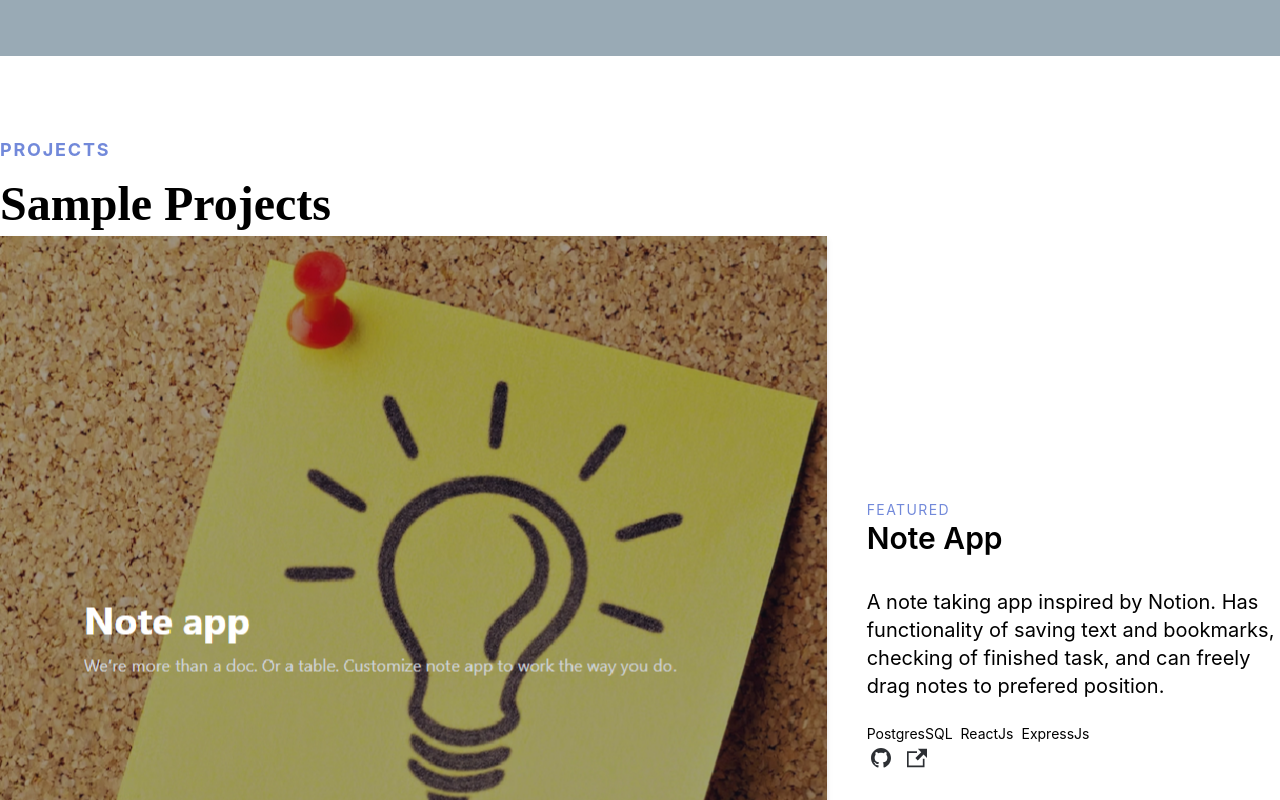
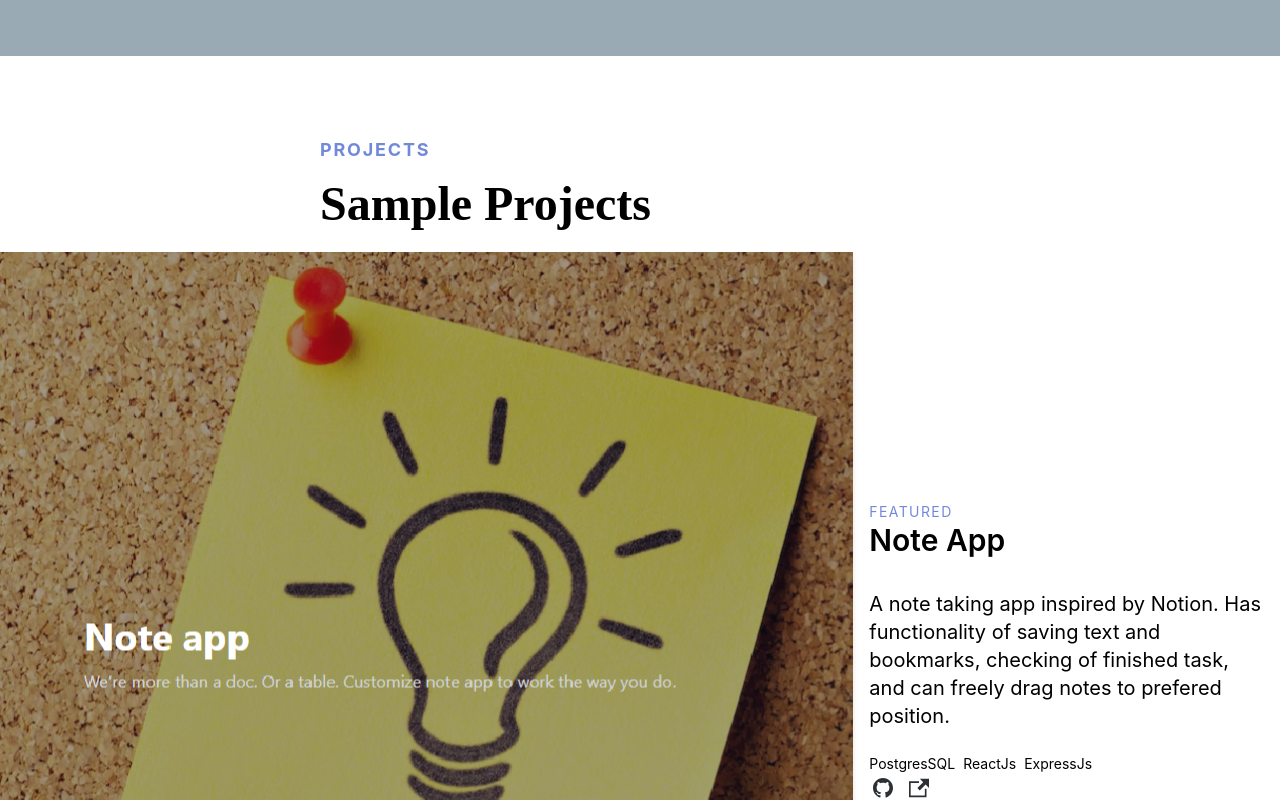
Before and after one commit to briankarlsayen/portfolio_v2, a React (Vite) app: page / in a window 1280 px wide. Shown: the part 1560-2360 px from the top of the page. Built offline with nearby package versions, Linux system fonts and the light colour scheme; a web font is replaced by a local one.

Commit message:
feat: add padding on project text

```diff
--- a/src/components/ParallaxProj.tsx
+++ b/src/components/ParallaxProj.tsx
@@ -18,7 +18,7 @@ interface ProductProps {
 const ProjectCard = ({ id, data }: ProductCardProps) => {
   return (
     <div
-      className={`flex items-center flex-col md:gap-10 gap-4 ${
+      className={`flex items-center flex-col md:gap-0 gap-4 ${
         id % 2 >= 1 ? "md:flex-row-reverse" : "md:flex-row"
       }`}
     >
@@ -36,7 +36,7 @@ const ProjectCard = ({ id, data }: ProductCardProps) => {
       </div>
       <div
         id="project-text"
-        className="flex flex-col flex-wrap md:py-10 pb-10 basis-1/3"
+        className="flex flex-col flex-wrap md:py-10 pb-10 basis-1/3 px-4"
       >
         <h4 className="uppercase text-sm text-violet-primary tracking-widest">
           Featured
--- a/src/components/Projects.tsx
+++ b/src/components/Projects.tsx
@@ -5,7 +5,7 @@ const Projects = () => {
   return (
     <div id="project" className="bg-primary">
       <div className="min-h-screen mx-auto flex flex-col gap-10 py-20 lg:px-0">
-        <div className="-mb-16">
+        <div className="-mb-16 x-spacing pb-4">
           <h4 className="text-violet-primary tracking-widest heading">
             Projects
           </h4>
```
